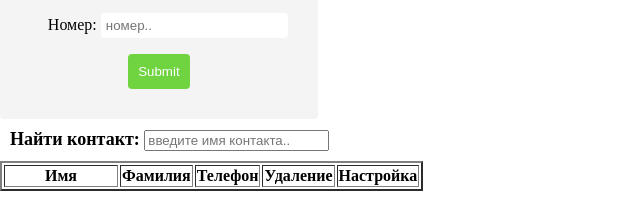
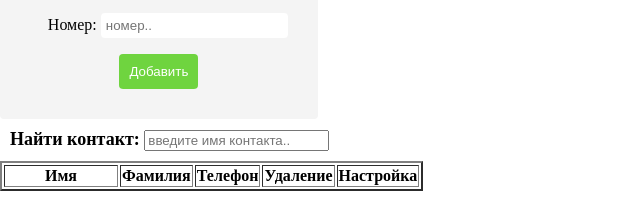
Before and after one commit to anaranasirdinova/contact-list, a plain HTML site: page index.html in a window 1280 px wide. Shown: the part 167-383 px from the top of the page, 0-640 px from the left. Drawn offline with nearby package versions, Linux system fonts and the light colour scheme; no server answers.

Commit message:
Changed button text

```diff
--- a/index.html
+++ b/index.html
@@ -39,7 +39,7 @@
             </div>
 
             <div class="field">
-              <button class="btn">Submit</button>
+              <button class="btn">Добавить</button>
             </div>
           </div>
         </div>
@@ -90,7 +90,7 @@
             </div>
 
             <div class="field">
-              <button class="btn-modal">Submit</button>
+              <button class="btn-modal">Сохранить</button>
             </div>
           </form>
         </div>
```
